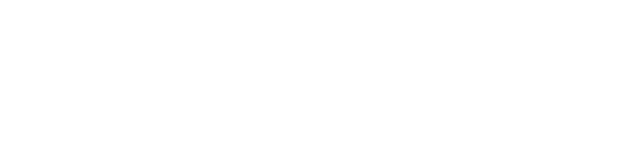
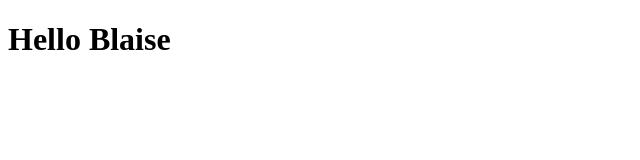
Before and after one commit to KABTF/Build-a-Tribute-Page, a plain HTML site: page index.html in a window 1280 px wide. Shown: the whole page, without its empty margins (0-640 px from the left). Drawn offline with Linux system fonts and the light colour scheme.

Commit message:
One commit

```diff
--- a/index.html
+++ b/index.html
@@ -2,25 +2,17 @@
 <html lang="en">
   <head>
     <meta charset="UTF-8">
-    <title>Fork Me! FCC: Test Suite Template</title>
+    <title>Tribute Page</title>
     <link rel="stylesheet" href="css/style.css">
   </head>
 
   <body>
+
+
     <script src="https://cdn.freecodecamp.org/testable-projects-fcc/v1/bundle.js"></script>
 
-    <!--
+    <h1>Hello Blaise </h1>
 
-    Hello Camper!
-
-    For now, the test suite only works in Chrome!
-    Please read the README below in the JS Editor before beginning.
-    Feel free to delete this message once you have read it.
-    Good luck and Happy Coding!
-
-    - The freeCodeCamp Team
-
-    -->
     <script  src="js/index.js"></script>
   </body>
 </html>
```
